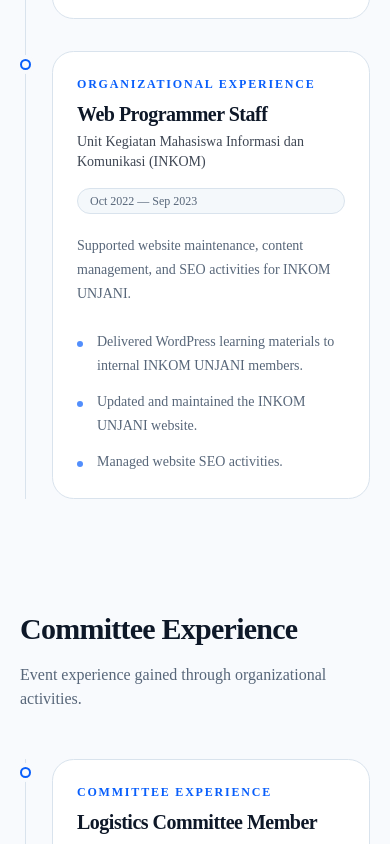
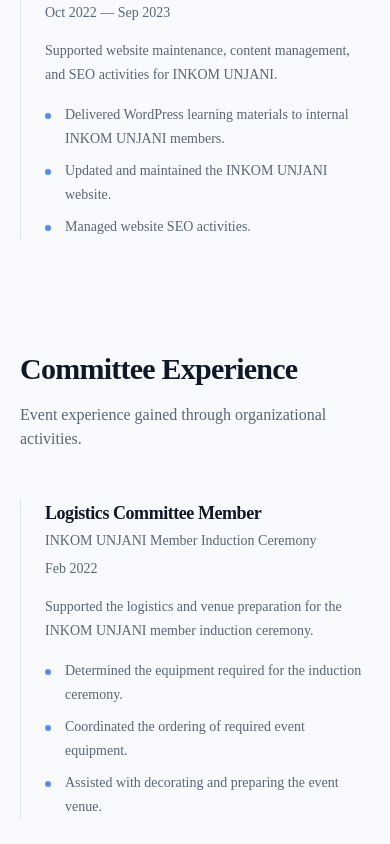
Before and after one commit to kemod/dafa-portofolio, a Next.js app: page / in a window 390 px wide. Shown: the part 2880-3724 px from the top of the page. Built offline with nearby package versions, Linux system fonts and the light colour scheme.

Commit message:
feat: add organizational and committee translations

```diff
--- a/src/components/sections/committee.tsx
+++ b/src/components/sections/committee.tsx
@@ -1,90 +1,76 @@
+"use client";
+
 import { Container } from "@/components/common/container";
 import { ScrollReveal } from "@/components/common/scroll-reveal";
 import { Section } from "@/components/common/section";
 import { SectionHeader } from "@/components/common/section-header";
 import { committeeExperiences } from "@/config/committee";
+import { useTranslation } from "@/i18n/use-translation";
 
 export function Committee() {
+  const t = useTranslation();
+
   return (
     <Section id="committee">
       <Container>
-        {/* Section Header */}
         <ScrollReveal>
           <div className="mb-12">
             <SectionHeader
-              title="Committee Experience"
-              description="Event experience gained through organizational activities."
+              title={t.committee.title}
+              description={t.committee.description}
             />
           </div>
         </ScrollReveal>
 
-        {/* Timeline */}
-        <div className="relative">
-          {/* Timeline line */}
-          <div
-            aria-hidden="true"
-            className="absolute bottom-0 left-[5px] top-0 w-px bg-border sm:left-[7px]"
-          />
+        <div className="space-y-10">
+          {committeeExperiences.map((experience, index) => {
+            const translation = t.committee.experiences[index];
 
-          <div className="space-y-8">
-            {committeeExperiences.map((experience, index) => (
+            return (
               <ScrollReveal
                 key={`${experience.event}-${experience.role}-${experience.period}`}
-                delay={index * 120}
+                delay={index * 100}
               >
-                <article className="group relative pl-8 sm:pl-10">
-                  {/* Timeline marker */}
-                  <span
-                    aria-hidden="true"
-                    className="absolute left-0 top-2 flex h-[11px] w-[11px] items-center justify-center rounded-full border-2 border-primary bg-background ring-4 ring-background transition-all duration-300 group-hover:bg-primary group-hover:ring-primary/10"
-                  />
-
-                  {/* Committee card */}
-                  <div className="rounded-2xl border bg-card p-6 transition-all duration-300 group-hover:-translate-y-1 group-hover:border-primary/30 group-hover:shadow-md sm:p-8">
-                    <div className="flex flex-col gap-4 sm:flex-row sm:items-start sm:justify-between">
+                <article className="group border-l pl-6 sm:pl-8">
+                  <div className="flex flex-col gap-2 sm:flex-row sm:items-start sm:justify-between">
                     <div>
-                        <p className="text-xs font-semibold uppercase tracking-[0.15em] text-primary">
-                          Committee Experience
-                        </p>
-
-                        <h3 className="mt-2 font-heading text-xl font-semibold tracking-tight sm:text-2xl">
-                          {experience.role}
+                      <h3 className="text-lg font-semibold tracking-tight transition-colors duration-300 group-hover:text-primary">
+                        {translation.role}
                       </h3>
 
-                        <p className="mt-1 text-sm font-medium text-foreground/80">
+                      <p className="mt-1 text-sm font-medium text-muted-foreground">
                         {experience.event}
                       </p>
                     </div>
 
-                      <p className="shrink-0 rounded-full border bg-muted/50 px-3 py-1 text-xs font-medium text-muted-foreground">
+                    <p className="text-sm text-muted-foreground">
                       {experience.period}
                     </p>
                   </div>
 
-                    <p className="mt-5 max-w-3xl text-sm leading-6 text-muted-foreground sm:text-base sm:leading-7">
-                      {experience.description}
+                  <p className="mt-4 max-w-3xl text-sm leading-6 text-muted-foreground sm:text-base">
+                    {translation.description}
                   </p>
 
-                    <ul className="mt-6 max-w-3xl space-y-3 text-sm leading-6 text-muted-foreground">
-                      {experience.highlights.map((highlight) => (
+                  <ul className="mt-4 max-w-3xl space-y-2 text-sm leading-6 text-muted-foreground">
+                    {translation.highlights.map((highlight) => (
                       <li
                         key={highlight}
                         className="relative pl-5"
                       >
                         <span
                           aria-hidden="true"
-                            className="absolute left-0 top-[0.7rem] h-1.5 w-1.5 rounded-full bg-primary/70 transition-colors duration-300 group-hover:bg-primary"
+                          className="absolute left-0 top-[0.65rem] h-1.5 w-1.5 rounded-full bg-primary/70"
                         />
 
                         {highlight}
                       </li>
                     ))}
                   </ul>
-                  </div>
                 </article>
               </ScrollReveal>
-            ))}
-          </div>
+            );
+          })}
         </div>
       </Container>
     </Section>
--- a/src/components/sections/organizational.tsx
+++ b/src/components/sections/organizational.tsx
@@ -1,90 +1,76 @@
+"use client";
+
 import { Container } from "@/components/common/container";
 import { ScrollReveal } from "@/components/common/scroll-reveal";
 import { Section } from "@/components/common/section";
 import { SectionHeader } from "@/components/common/section-header";
 import { organizationalExperiences } from "@/config/organizational";
+import { useTranslation } from "@/i18n/use-translation";
 
 export function Organizational() {
+  const t = useTranslation();
+
   return (
     <Section id="organizational">
       <Container>
-        {/* Section Header */}
         <ScrollReveal>
           <div className="mb-12">
             <SectionHeader
-              title="Organizational Experience"
-              description="Leadership and technical experience gained through organizational activities."
+              title={t.organizational.title}
+              description={t.organizational.description}
             />
           </div>
         </ScrollReveal>
 
-        {/* Timeline */}
-        <div className="relative">
-          {/* Timeline Line */}
-          <div
-            aria-hidden="true"
-            className="absolute bottom-0 left-[5px] top-0 w-px bg-border sm:left-[7px]"
-          />
+        <div className="space-y-10">
+          {organizationalExperiences.map((experience, index) => {
+            const translation = t.organizational.experiences[index];
 
-          <div className="space-y-8">
-            {organizationalExperiences.map((experience, index) => (
+            return (
               <ScrollReveal
                 key={`${experience.organization}-${experience.role}-${experience.period}`}
-                delay={index * 120}
+                delay={index * 100}
               >
-                <article className="group relative pl-8 sm:pl-10">
-                  {/* Timeline Marker */}
-                  <span
-                    aria-hidden="true"
-                    className="absolute left-0 top-2 flex h-[11px] w-[11px] items-center justify-center rounded-full border-2 border-primary bg-background ring-4 ring-background transition-all duration-300 group-hover:bg-primary group-hover:ring-primary/10"
-                  />
-
-                  {/* Content Card */}
-                  <div className="rounded-2xl border bg-card p-6 transition-all duration-300 group-hover:-translate-y-1 group-hover:border-primary/30 group-hover:shadow-md sm:p-8">
-                    <div className="flex flex-col gap-4 sm:flex-row sm:items-start sm:justify-between">
+                <article className="group border-l pl-6 sm:pl-8">
+                  <div className="flex flex-col gap-2 sm:flex-row sm:items-start sm:justify-between">
                     <div>
-                        <p className="text-xs font-semibold uppercase tracking-[0.15em] text-primary">
-                          Organizational Experience
-                        </p>
-
-                        <h3 className="mt-2 font-heading text-xl font-semibold tracking-tight sm:text-2xl">
-                          {experience.role}
+                      <h3 className="text-lg font-semibold tracking-tight transition-colors duration-300 group-hover:text-primary">
+                        {translation.role}
                       </h3>
 
-                        <p className="mt-1 text-sm font-medium text-foreground/80">
+                      <p className="mt-1 text-sm font-medium text-muted-foreground">
                         {experience.organization}
                       </p>
                     </div>
 
-                      <p className="shrink-0 rounded-full border bg-muted/50 px-3 py-1 text-xs font-medium text-muted-foreground">
+                    <p className="text-sm text-muted-foreground">
                       {experience.period}
                     </p>
                   </div>
 
-                    <p className="mt-5 max-w-3xl text-sm leading-6 text-muted-foreground sm:text-base sm:leading-7">
-                      {experience.description}
+                  <p className="mt-4 max-w-3xl text-sm leading-6 text-muted-foreground sm:text-base">
+                    {translation.description}
                   </p>
 
-                    <ul className="mt-6 max-w-3xl space-y-3 text-sm leading-6 text-muted-foreground">
-                      {experience.highlights.map((highlight) => (
+                  <ul className="mt-4 max-w-3xl space-y-2 text-sm leading-6 text-muted-foreground">
+                    {translation.highlights.map((highlight) => (
                       <li
                         key={highlight}
                         className="relative pl-5"
                       >
                         <span
                           aria-hidden="true"
-                            className="absolute left-0 top-[0.7rem] h-1.5 w-1.5 rounded-full bg-primary/70 transition-colors duration-300 group-hover:bg-primary"
+                          className="absolute left-0 top-[0.65rem] h-1.5 w-1.5 rounded-full bg-primary/70"
                         />
 
                         {highlight}
                       </li>
                     ))}
                   </ul>
-                  </div>
                 </article>
               </ScrollReveal>
-            ))}
-          </div>
+            );
+          })}
         </div>
       </Container>
     </Section>
--- a/src/i18n/en.ts
+++ b/src/i18n/en.ts
@@ -13,8 +13,7 @@
   hero: {
     available: "Available for Work",
 
-    availability:
-      "Open to full-time, freelance, and remote opportunities.",
+    availability: "Open to full-time, freelance, and remote opportunities.",
 
     role: "Software Engineer",
 
@@ -50,9 +49,65 @@
   education: {
     title: "Education",
 
-    description:
-      "My academic background and academic project.",
+    description: "My academic background and academic project.",
 
     academicProject: "Academic Project",
   },
+
+  organizational: {
+  title: "Organizational Experience",
+
+  description:
+    "Leadership and technical experience gained through organizational activities.",
+
+  experiences: [
+    {
+      role: "Vice Head of Web Programmer Division",
+
+      description:
+        "Supported the Web Programmer Division in maintaining the organization's website and coordinating website-related activities.",
+
+      highlights: [
+        "Provided WordPress training to internal INKOM UNJANI members.",
+        "Coordinated website updates and maintenance with division members.",
+        "Coordinated with other divisions to update website content.",
+      ],
+    },
+
+    {
+      role: "Web Programmer Staff",
+
+      description:
+        "Supported website maintenance, content management, and SEO activities for INKOM UNJANI.",
+
+      highlights: [
+        "Delivered WordPress learning materials to internal INKOM UNJANI members.",
+        "Updated and maintained the INKOM UNJANI website.",
+        "Managed website SEO activities.",
+      ],
+    },
+  ],
+},
+
+committee: {
+  title: "Committee Experience",
+
+  description:
+    "Event experience gained through organizational activities.",
+
+  experiences: [
+    {
+      role: "Logistics Committee Member",
+
+      description:
+        "Supported the logistics and venue preparation for the INKOM UNJANI member induction ceremony.",
+
+      highlights: [
+        "Determined the equipment required for the induction ceremony.",
+        "Coordinated the ordering of required event equipment.",
+        "Assisted with decorating and preparing the event venue.",
+      ],
+    },
+  ],
+},
 };
--- a/src/i18n/id.ts
+++ b/src/i18n/id.ts
@@ -55,4 +55,61 @@
 
     academicProject: "Proyek Akademik",
   },
+
+  organizational: {
+  title: "Pengalaman Organisasi",
+
+  description:
+    "Pengalaman kepemimpinan dan teknis yang diperoleh melalui kegiatan organisasi.",
+
+  experiences: [
+    {
+      role: "Wakil Kepala Divisi Web Programmer",
+
+      description:
+        "Mendukung Divisi Web Programmer dalam memelihara website organisasi dan mengoordinasikan berbagai kegiatan yang berkaitan dengan website.",
+
+      highlights: [
+        "Memberikan pelatihan WordPress kepada anggota internal INKOM UNJANI.",
+        "Mengoordinasikan pembaruan dan pemeliharaan website bersama anggota divisi.",
+        "Mengoordinasikan pembaruan konten website dengan divisi lainnya.",
+      ],
+    },
+
+    {
+      role: "Staff Web Programmer",
+
+      description:
+        "Mendukung kegiatan pemeliharaan website, pengelolaan konten, dan SEO untuk INKOM UNJANI.",
+
+      highlights: [
+        "Menyampaikan materi pembelajaran WordPress kepada anggota internal INKOM UNJANI.",
+        "Memperbarui dan memelihara website INKOM UNJANI.",
+        "Mengelola kegiatan SEO website.",
+      ],
+    },
+  ],
+},
+
+committee: {
+  title: "Pengalaman Kepanitiaan",
+
+  description:
+    "Pengalaman dalam kegiatan dan acara yang diperoleh melalui aktivitas organisasi.",
+
+  experiences: [
+    {
+      role: "Anggota Divisi Logistik",
+
+      description:
+        "Mendukung persiapan logistik dan tempat untuk kegiatan pelantikan anggota INKOM UNJANI.",
+
+      highlights: [
+        "Menentukan peralatan yang dibutuhkan untuk kegiatan pelantikan.",
+        "Mengoordinasikan pemesanan peralatan yang diperlukan untuk acara.",
+        "Membantu dekorasi dan persiapan tempat pelaksanaan acara.",
+      ],
+    },
+  ],
+},
 };
```
Lines whose indentation alone changed are shown as unchanged.
